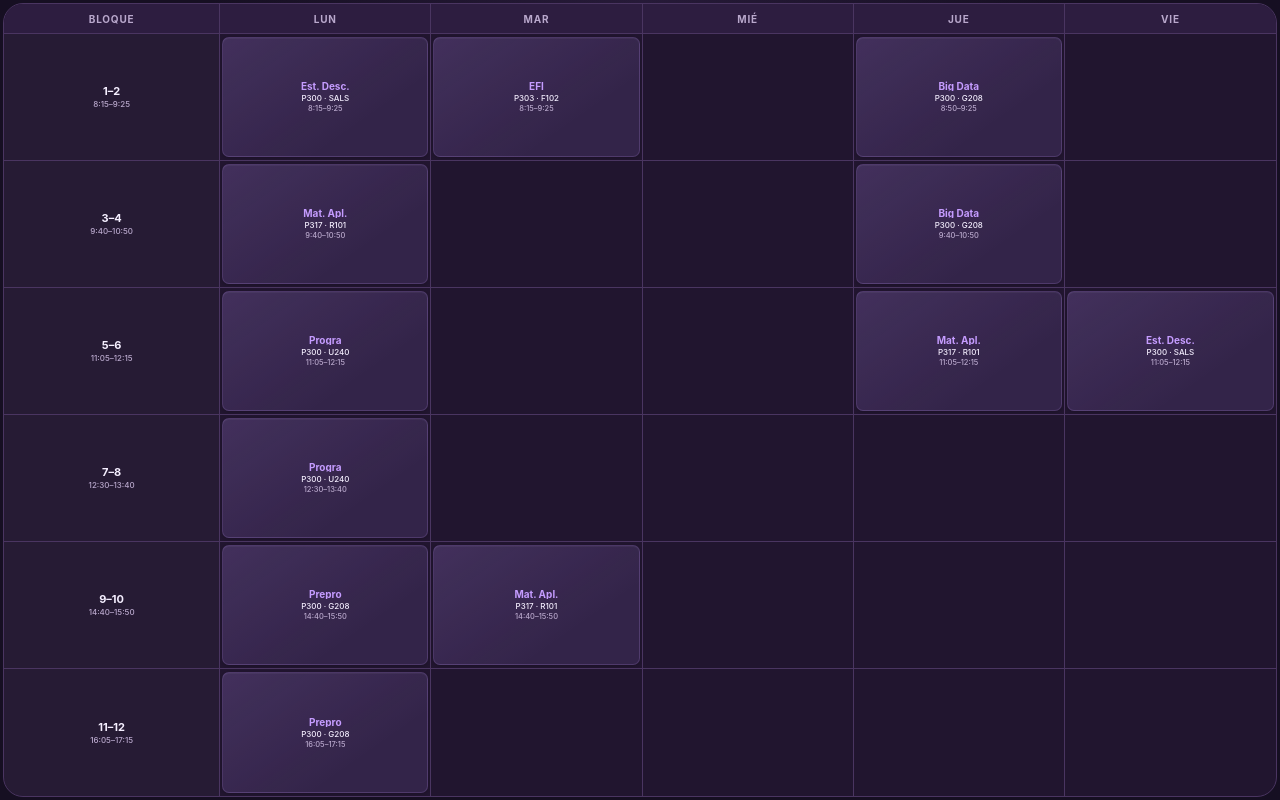
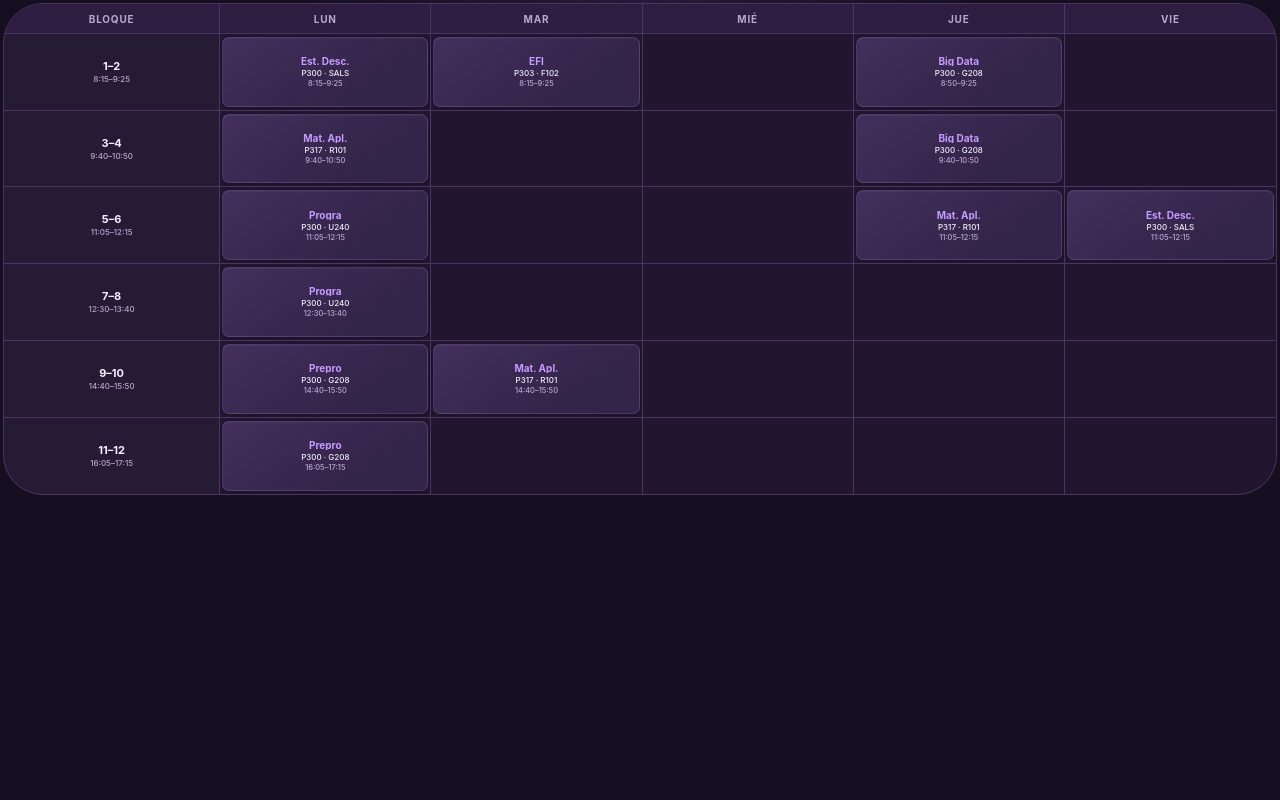
Before and after one commit to Konnits/Horario-Widget, a plain HTML site: page index.html in a window 1280 px wide. Drawn offline with Linux system fonts and the light colour scheme.

Commit message:
Adjust layout dimensions and enhance border radius for improved aesthetics

```diff
--- a/index.html
+++ b/index.html
@@ -37,7 +37,7 @@
 
         html {
             width: 100%;
-            height: 100%;
+            height: 62.3%;
             margin: 0;
             overflow: hidden;
             background: var(--background);
@@ -45,8 +45,8 @@
 
         body {
             width: 100%;
-            height: 100vh;
-            height: 100dvh;
+            height: 62.3vh;
+            height: 62.3dvh;
             margin: 0;
             padding: 3px;
             overflow: hidden;
@@ -72,7 +72,7 @@
             height: 100%;
             overflow: hidden;
             border: 1px solid var(--border);
-            border-radius: 20px;
+            border-radius: 40px;
             background: var(--surface);
         }
 
```
